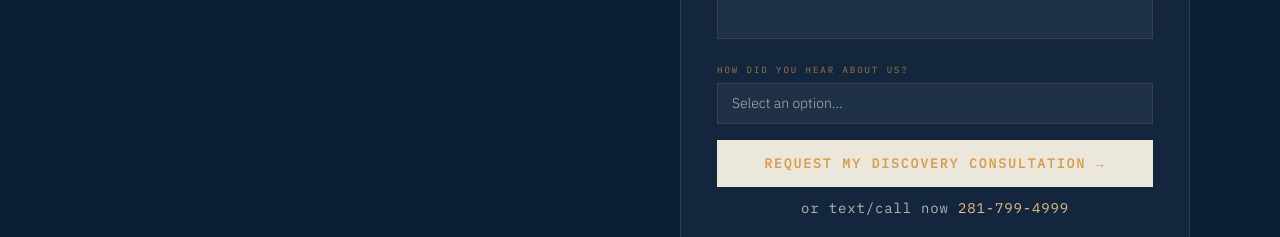
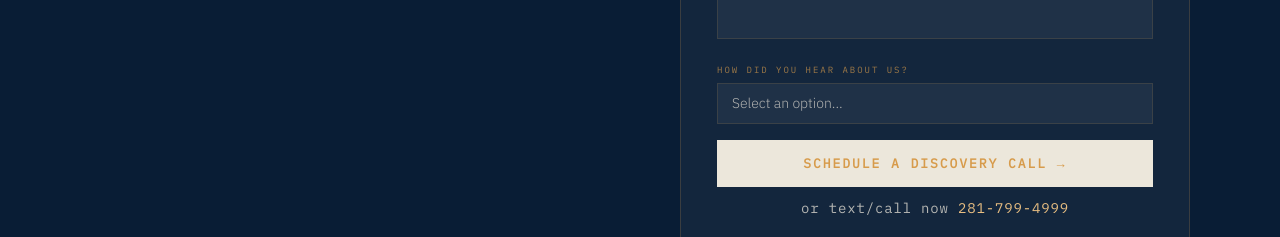
Before and after one commit to dradams0804CORE/core-partners-website, a website: page index.html in a window 1280 px wide. Shown: the part 4805-5042 px from the top of the page. Drawn offline with Linux system fonts and the light colour scheme.

Commit message:
Change form submit button to "Schedule a Discovery Call"

```diff
--- a/index.html
+++ b/index.html
@@ -1486,7 +1486,7 @@
             <input class="form-input" type="text" name="referralName" placeholder="Name of the person who referred you" />
           </div>
 
-          <button type="submit" class="form-submit">Request My Discovery Consultation →</button>
+          <button type="submit" class="form-submit">Schedule a Discovery Call →</button>
           <div style="text-align:center; margin-top:8px;"><span class="cta-phone">or text/call now <a href="tel:12817994999">281-799-4999</a></span></div>
           <div class="form-divider">or</div>
           <a href="https://app.corepartnersconsulting.com/get-started" class="form-alt" style="display:block; text-align:center; text-decoration:none;">I'm Ready to Get Started Now</a>
```
